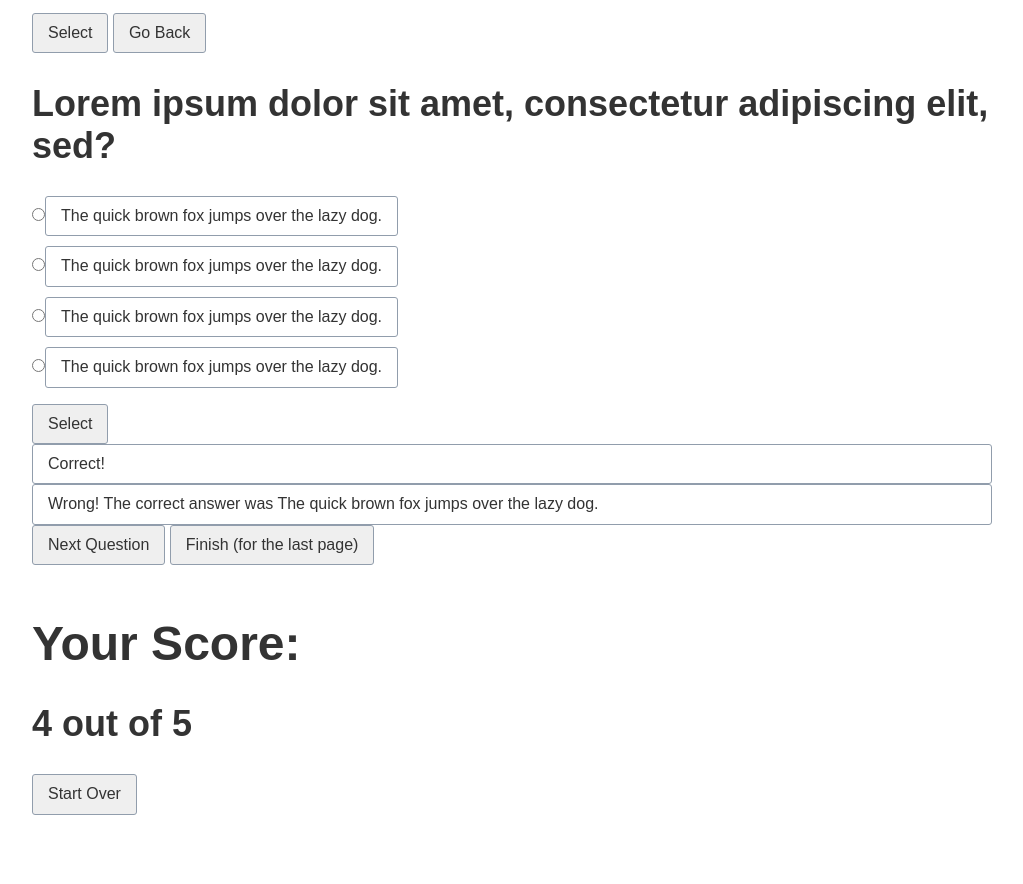
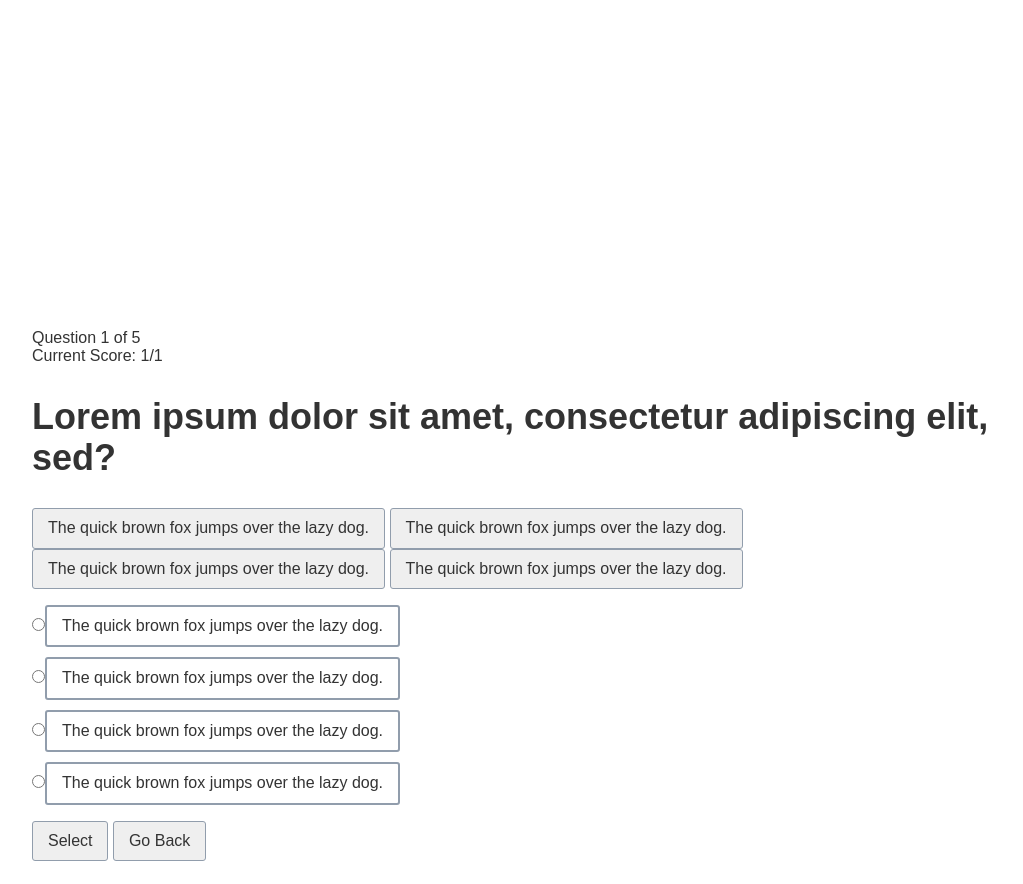
Before and after one commit to thinkful-ei-orka/Quiz-App_Taeil-Yousef, a plain HTML site: page backofnapkin.html in a window 1280 px wide. Shown: the part 605-1489 px from the top of the page, without its empty margins (128-1151 px from the left). Before the commit the page ends 1420 px from the top, so only its background shows below. Drawn offline with nearby package versions, Linux system fonts and the light colour scheme.

Commit message:
adding buttons

```diff
--- a/app.css
+++ b/app.css
@@ -35,7 +35,7 @@ h2 {
 /* Form Elements */
 label {
   padding: 10px 15px;
-  border: 1px solid #919DAC;
+  border: 2px solid #919DAC;
   border-radius: 3px;
   display: inline-block;
   cursor: pointer;
@@ -48,7 +48,6 @@ input:checked + label {
 }
 input:focus + label {
   border-color: #3987FD;
-  border-width: 3px;
 }
 ul.answers {
   list-style-type: none;
@@ -88,6 +87,15 @@ button {
 
 
 /* Other */
+.page {
+  min-height: 100vh;
+  display: flex;
+  justify-content: center;
+  align-items: center;
+}
+.container {
+  padding: 20px 0;
+}
 .startPage {
   text-align: center;
 }
--- a/backofnapkin.html
+++ b/backofnapkin.html
@@ -18,18 +18,27 @@
   </header>
   -->
   <main>
-      <section class="startPage">
+      <section class="page startPage">
+        <div class="container">
           <h1>Video Game History Quiz</h1>
           <h2>Think you know your video games?</h2>
           <button class="startButton">Let's go!</button>
+        </div>
       </section>
       <section class="page">
+        <div class="container">
           <div class="">
               <div>Question 1 of 5</div>
               <div>Current Score: 1/1</div>
           </div>
           <form>
             <h2>Lorem ipsum dolor sit amet, consectetur adipiscing elit, sed?</h2>
+            <div class="answers">
+              <button>The quick brown fox jumps over the lazy dog.</button>
+              <button>The quick brown fox jumps over the lazy dog.</button>
+              <button>The quick brown fox jumps over the lazy dog.</button>
+              <button>The quick brown fox jumps over the lazy dog.</button>
+            </div>
             <ul class="answers">
                 <li><input type="radio" name="answer" id="answer1"></input><label for="answer1">The quick brown fox jumps over the lazy dog.</label></li>
                 <li><input type="radio" name="answer" id="answer2"></input><label for="answer2">The quick brown fox jumps over the lazy dog.</label></li>
@@ -39,8 +48,10 @@
             <button type="submit">Select</button>
             <button>Go Back</button>
           </form>
+        </div>
         </section>
         <section class="page">
+          <div class="container">
           <form>
             <h2>Lorem ipsum dolor sit amet, consectetur adipiscing elit, sed?</h2>
             <ul class="answers">
@@ -55,12 +66,15 @@
             <button>Next Question</button>
             <button>Finish (for the last page)</button>
           </form>
+        </div>
       </section>
       <section class="page">
+        <div class="container">
           <img src="">
           <h1>Your Score:</h1>
           <h2>4 out of 5</h2>
           <button>Start Over</button>
+        </div>
     </section>
   </main>
   <script src="https://code.jquery.com/jquery-3.4.1.slim.js" crossorigin="anonymous"></script>
```
